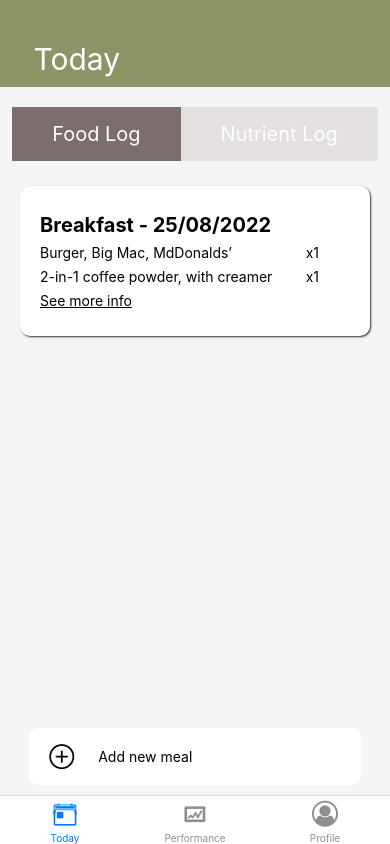
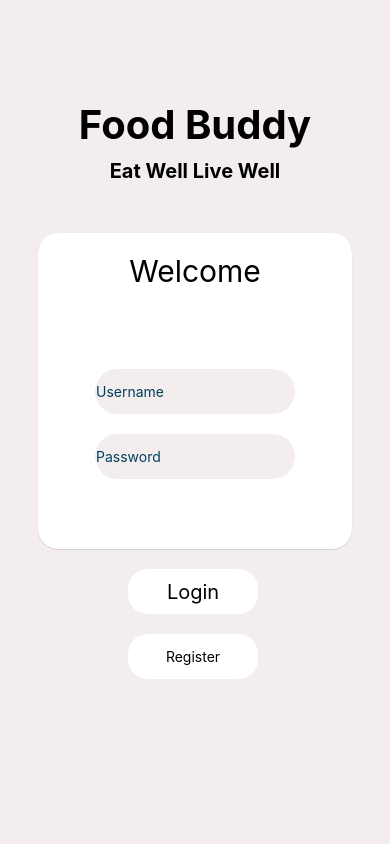
Before and after one commit to Jiajunn/CZ3002-Project, a React Native app in the folder FoodBuddy/: screen / in a window 390 px wide. Built offline with nearby package versions, Linux system fonts and the light colour scheme.

Commit message:
attempt to change login

```diff
--- a/FoodBuddy/App.js
+++ b/FoodBuddy/App.js
@@ -1,12 +1,15 @@
-import React from "react";
+import React, { useState } from "react";
 import { NavigationContainer } from "@react-navigation/native";
 
 import Tabs from "./app/components/Tabs";
+import LoginScreen from "./app/screens/LoginScreen";
+import global from "./global";
 
 export default function App() {
   return (
     <NavigationContainer>
-      <Tabs />
+      {!LoggedIn && <LoginScreen />}
+      {LoggedIn && <Tabs />}
     </NavigationContainer>
   );
 }
--- a/FoodBuddy/app/screens/AddMealScreen2.js
+++ b/FoodBuddy/app/screens/AddMealScreen2.js
@@ -13,7 +13,9 @@ function AddMealScreen(props) {
   const { newMeal } = route.params;
 
   useEffect(() => {
-    const url = "http://10.27.17.84:8080/api/food/allFood";
+    //NTU ip = 10.27.17.84
+    //JJ house ip = 192.168.1.117
+    const url = "http://192.168.1.117:8080/api/food/allFood";
     fetch(url)
       .then((res) => {
         return res.json();
--- a/FoodBuddy/app/screens/LoginScreen.js
+++ b/FoodBuddy/app/screens/LoginScreen.js
@@ -11,9 +11,9 @@ import {
 import { Card } from "react-native-paper";
 import { createNativeStackNavigator } from "@react-navigation/native-stack";
 import { NavigationContainer } from "@react-navigation/native";
-import registerScreen1 from "./registerScreen1";
-import registerScreen2 from "./registerScreen2";
-import registerScreen3 from "./registerScreen3";
+import registerScreen from "./RegisterScreen";
+import registerScreen2 from "./RegisterScreen2";
+import registerScreen3 from "./RegisterScreen3";
 import { useNavigation } from "@react-navigation/native";
 
 export default function LoginScreen(props) {
@@ -64,16 +64,19 @@ export default function LoginScreen(props) {
           />
         </TouchableOpacity>
       </Card>
-      <TouchableOpacity style={styles.buttonn}>
-        <TextInput style={{ textAlign: "centre", padding: 12, fontSize: 20 }}>
+      <TouchableOpacity
+        style={styles.buttonn}
+        onPress={() => (LoggedIn = true)}
+      >
+        <Text style={{ textAlign: "centre", padding: 12, fontSize: 20 }}>
           Login
-        </TextInput>
+        </Text>
       </TouchableOpacity>
       <TouchableOpacity
         style={styles.buttonn}
         onPress={() => navigation.navigate("RegisterScreen1")}
       >
-        Register
+        <Text>Register</Text>
       </TouchableOpacity>
     </View>
   );
@@ -115,5 +118,6 @@ const styles = StyleSheet.create({
     width: 130,
     height: 45,
     backgroundColor: "white",
+    justifyContent: "center",
   },
 });
--- a/FoodBuddy/app/screens/PerformanceEvalScreen.js
+++ b/FoodBuddy/app/screens/PerformanceEvalScreen.js
@@ -15,22 +15,23 @@ import { Card } from "react-native-paper";
 import { LineChart } from "react-native-chart-kit";
 import DropDownPicker from "react-native-dropdown-picker";
 
-
 export default function PerformanceEvalScreen(props) {
   const [open, setOpen] = useState(false);
   const [value, setValue] = useState(null);
   const [items, setItems] = useState([
-    {label: 'Protein', value: 'Protein'},
-    {label: 'Carbo', value: 'Carbo'}
-  ])
+    { label: "Protein", value: "Protein" },
+    { label: "Carbo", value: "Carbo" },
+  ]);
   return (
-
     <View style={styles.container}>
       <View style={styles.banner}>
         <Text style={styles.bannerText}> Perfomance </Text>
       </View>
       <View style={{ flexDirection: "row", marginTop: 20, marginLeft: 35 }}>
-        <Text style={{ fontSize: 27, fontWeight: "bold", marginTop:3 }}> Nutrient: </Text>
+        <Text style={{ fontSize: 27, fontWeight: "bold", marginTop: 3 }}>
+          {" "}
+          Nutrient:{" "}
+        </Text>
         {/* <TouchableOpacity style={styles.inputView}>
           <TextInput
             style={{ fontSize: 23, fontWeight: "bold", padding: 5 }}
@@ -40,10 +41,10 @@ export default function PerformanceEvalScreen(props) {
         </TouchableOpacity> */}
         <DropDownPicker
           style={styles.dropDownStyle}
-          labelStyle={{color:"white"}}
+          labelStyle={{ color: "white" }}
           placeholder="Select type of nutrient"
-          placeholderStyle={{color: "white"}}
-          containerStyle={ {width: 190, zIndex:999,}}
+          placeholderStyle={{ color: "white" }}
+          containerStyle={{ width: 190, zIndex: 999 }}
           showArrowIcon={true}
           open={open}
           value={value}
@@ -52,10 +53,7 @@ export default function PerformanceEvalScreen(props) {
           setValue={setValue}
           setItems={setItems}
           closeAfterSelecting={true}
-
-
-        >
-        </DropDownPicker>
+        ></DropDownPicker>
       </View>
       <Card
         style={{
@@ -83,7 +81,7 @@ export default function PerformanceEvalScreen(props) {
         >
           <Text style={{ fontSize: 20, fontWeight: "bold" }}>
             {" "}
-            {value ?  value + " Intake" : "Select nutrient type"}
+            {value ? value + " Intake" : "Select nutrient type"}
           </Text>
         </View>
         <LineChart
@@ -182,7 +180,7 @@ const styles = StyleSheet.create({
     width: 190,
     height: 45,
     marginBottom: 20,
-    paddingTop:0,
+    paddingTop: 0,
     alignItems: "center",
     borderWidth: 0,
   },
--- a/FoodBuddy/app/screens/RegisterScreen.js
+++ b/FoodBuddy/app/screens/RegisterScreen.js
@@ -9,7 +9,7 @@ import {
 } from "react-native";
 import { Card } from "react-native-paper";
 
-export default function registerScreen1(props) {
+export default function RegisterScreen(props) {
   return (
     <View style={styles.container}>
       <Card
--- a/FoodBuddy/app/screens/RegisterScreen2.js
+++ b/FoodBuddy/app/screens/RegisterScreen2.js
@@ -10,7 +10,7 @@ import {
 } from "react-native";
 import { Card } from "react-native-paper";
 
-export default function registerScreen2(props) {
+export default function RegisterScreen2(props) {
   return (
     <View style={styles.container}>
       <Card
--- a/FoodBuddy/app/screens/RegisterScreen3.js
+++ b/FoodBuddy/app/screens/RegisterScreen3.js
@@ -10,7 +10,7 @@ import {
 } from "react-native";
 import { Card } from "react-native-paper";
 
-export default function registerScreen3(props) {
+export default function RegisterScreen3(props) {
   return (
     <View style={styles.container}>
       <Card
--- /dev/null
+++ b/FoodBuddy/global.js
@@ -0,0 +1 @@
+global.LoggedIn = false;
```
